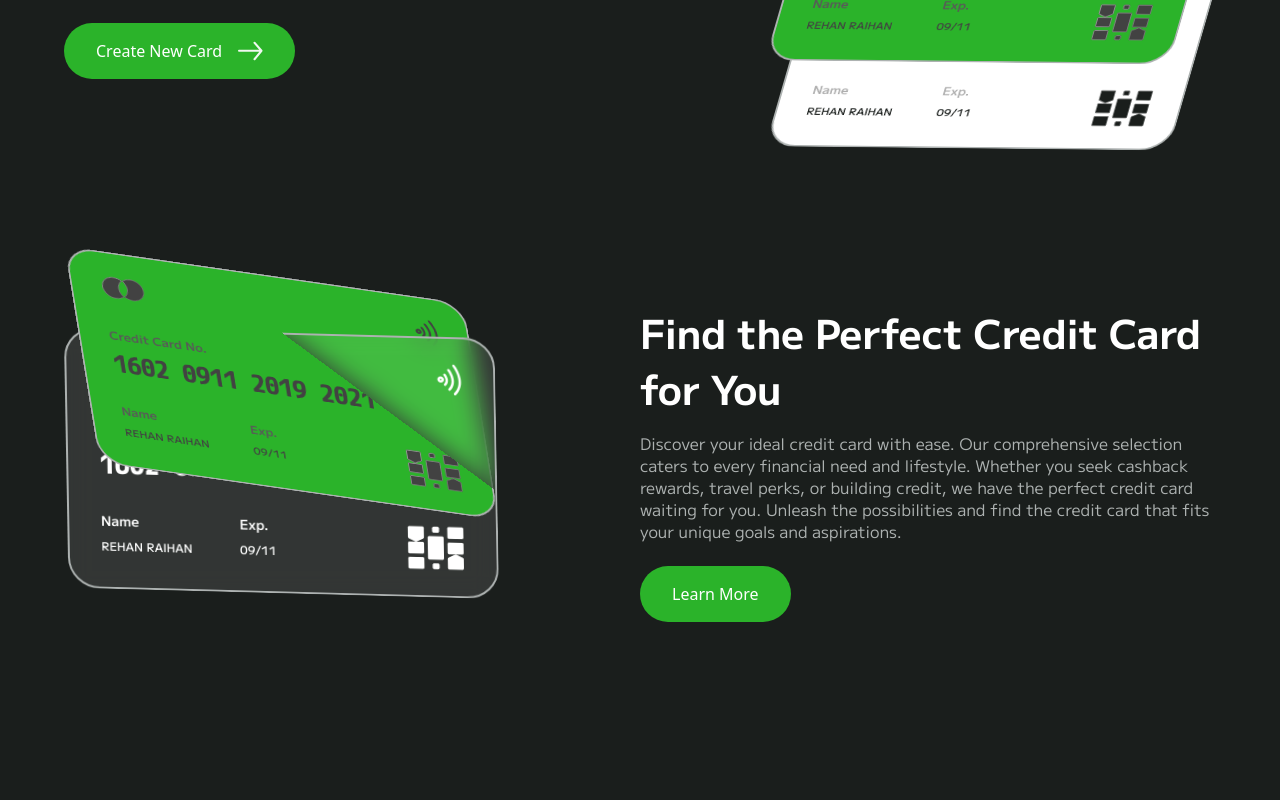
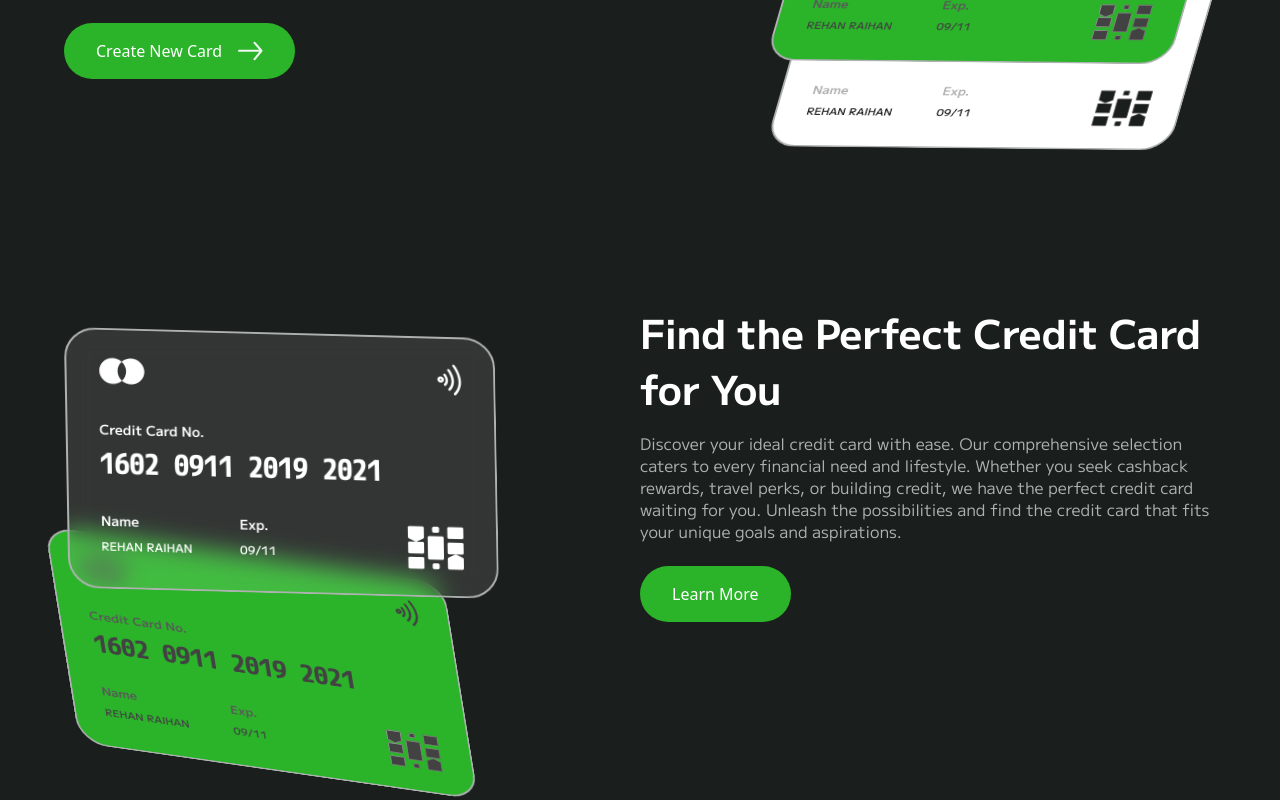
Before and after one commit to Atifsid/green-bank, a React (Vite) app: page / in a window 1280 px wide. Shown: the part 1898-2698 px from the top of the page. Before the commit the page ends 2648 px from the top, so only its background shows below. Built offline with nearby package versions, Linux system fonts and the light colour scheme.

Commit message:
fix process card issue

```diff
--- a/src/components/Process.jsx
+++ b/src/components/Process.jsx
@@ -21,9 +21,9 @@ function Process() {
                 </div>
 
                 <div className='flex justify-between items-center mt-32'>
-                    <div className='transform-3d flex flex-col relative'>
-                        <CreditCard iconColor={'white'} labelClass={'text-[#ffffff]'} valueClass={'text-white'} isService={true} style={'rotate-x-18 -rotate-z-1 rotate-y-8 h-[274px] w-[435px] bg-white/10 backdrop-blur-[12px] border-2 border-gray'} />
-                        <CreditCard iconColor={'#424242'} labelClass={'text-[#595959]'} valueClass={'text-[#424242]'} isService={true} style={'rotate-x-40 -rotate-z-8 rotate-y-22 h-[274px] w-[435px] bg-primary -mt-20 mr-20 absolute border-2 border-gray'} />
+                    <div className='transform-3d flex flex-col'>
+                        <CreditCard iconColor={'white'} labelClass={'text-[#ffffff]'} valueClass={'text-white'} isService={true} style={'rotate-x-18 -rotate-z-1 rotate-y-8 h-[274px] w-[435px] bg-white/10 backdrop-blur-[12px] border-2 border-gray relative'} />
+                        <CreditCard iconColor={'#424242'} labelClass={'text-[#595959]'} valueClass={'text-[#424242]'} isService={true} style={'rotate-x-40 -rotate-z-8 rotate-y-22 h-[274px] w-[435px] bg-primary -mt-25 border-2 border-gray absolute top-75 right-5'} />
                     </div>
                     <div className='w-[50%]'>
                         <h6 className='ff-m-plus-1-bold text-white text-[40px]/14'>Find the Perfect Credit Card<br /> for You</h6>
```
